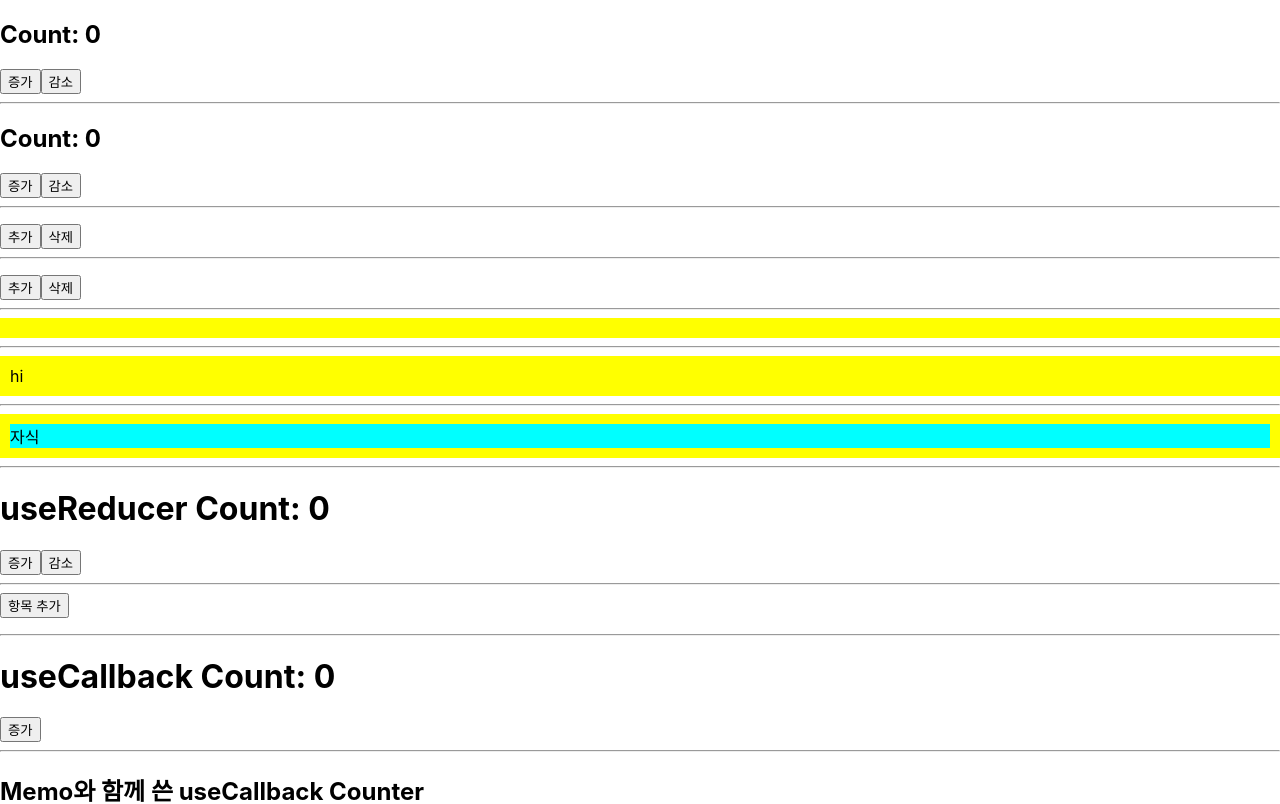
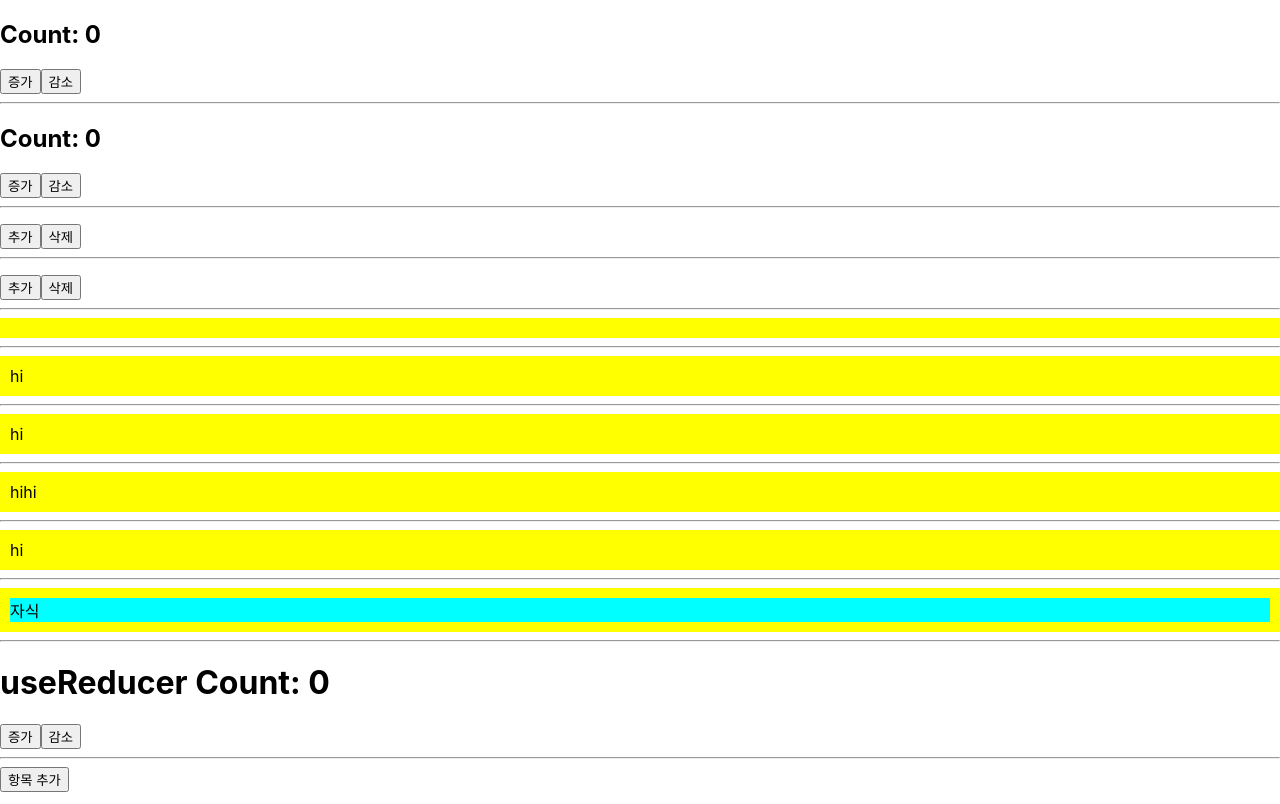
Before and after one commit to gabrielyoon7/my-typescript-react, a React (Create React App) app: page / in a window 1280 px wide. Shown: the top 804 px of the page. Built offline with nearby package versions, Linux system fonts and the light colour scheme.

Commit message:
refactor: ReactElement 오류 예제 추가

```diff
--- a/src/containers/children/Wrapper.tsx
+++ b/src/containers/children/Wrapper.tsx
@@ -1,7 +1,7 @@
 interface WrapperProps {
   children?: React.ReactNode;
-  //children?: React.ReactElement;
-  //children?: JSX.Element;
+  // children?: React.ReactElement;
+  // children?: JSX.Element;
 }
 function Wrapper({ children }: WrapperProps) {
   return (
--- a/src/containers/children/WrapperRoot.tsx
+++ b/src/containers/children/WrapperRoot.tsx
@@ -1,16 +1,23 @@
 import Child from "./Child"
 import Wrapper from "./Wrapper"
 
-/* eslint-disable import/no-anonymous-default-export */
-export default () => {
+const WrapperRoot = () => {
   return (
     <>
       <Wrapper></Wrapper>
       <hr />
       <Wrapper>hi</Wrapper>
       <hr />
+      <Wrapper><>hi</></Wrapper>
+      <hr />
+      <Wrapper><>hi</><>hi</></Wrapper>
+      <hr />
+      <Wrapper><div>hi</div></Wrapper>
+      <hr />
       <Wrapper><Child /></Wrapper>
       <hr />
     </>
   )
 }
+
+export default WrapperRoot
```
